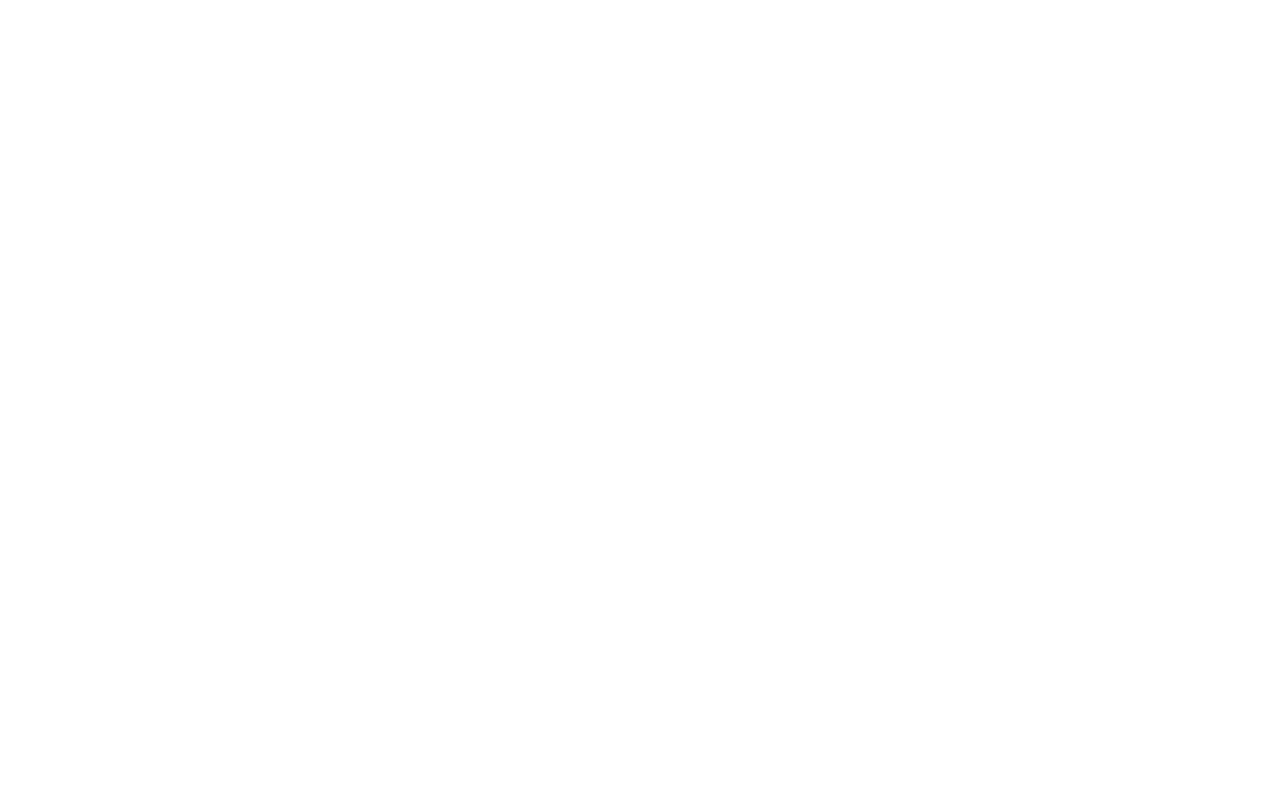
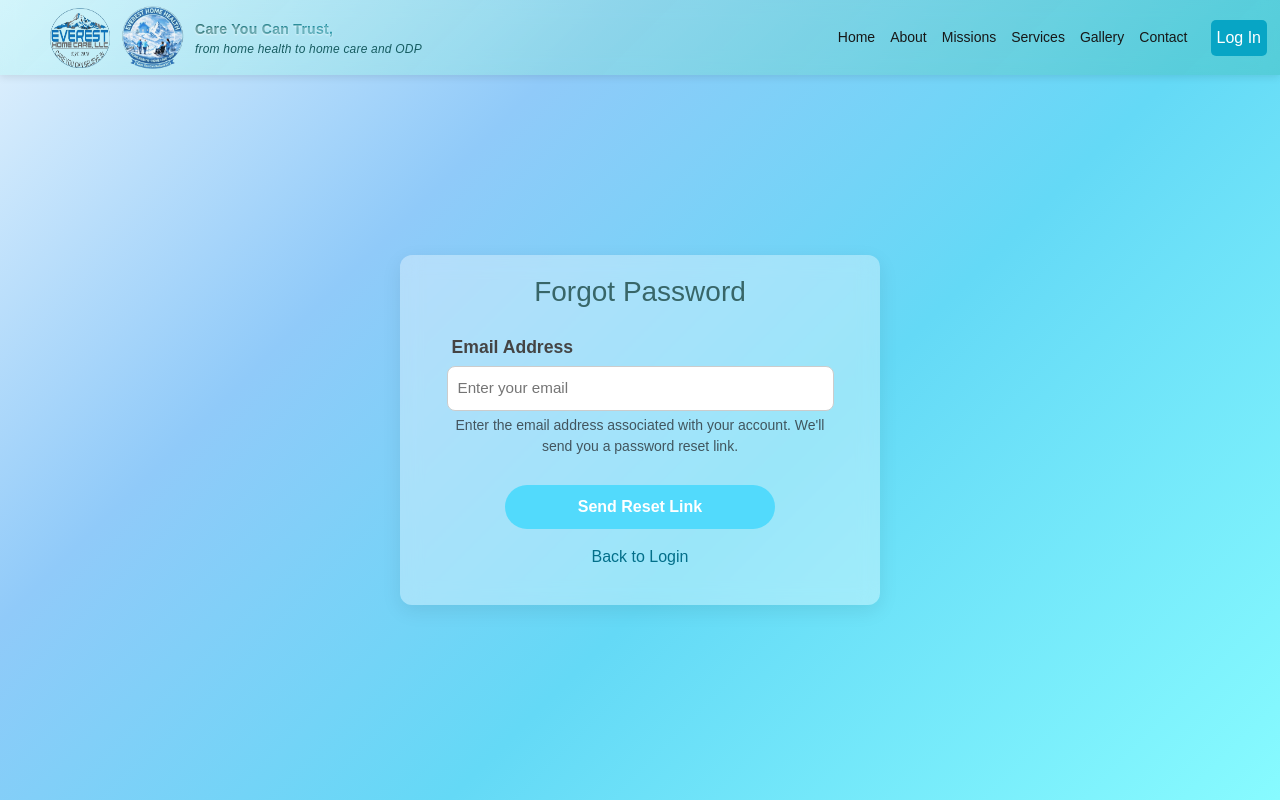
Before and after one commit to Subham0112/Everest-Care, a React (Vite) app: page /forgot-password in a window 1280 px wide. Before the commit this address had no page. Built offline with nearby package versions, Linux system fonts and the light colour scheme; a web font is replaced by a local one.

Commit message:
adding password reset functionality

```diff
--- a/src/App.jsx
+++ b/src/App.jsx
@@ -3,7 +3,8 @@
 import './assets/css/everestcare.css';
 import LoginPage from './components/LoginPage';
 import SignupPage from './components/SignupPage';
-// import ForgetPassword from './components/ForgetPassword';
+import ForgetPassword from './components/ForgetPassword';
+import ResetPassword from './components/ResetPassword';
 // import PreviewForm from "./components/forms/formPreview";
 import Policy from './components/Policy';
 // import Form from "./components/pages/Formpage"
@@ -44,7 +45,8 @@
 
         <Route path="/login" element={<LoginPage handleAlert={handleAlert} />} />
         <Route path="/signup" element={<SignupPage handleAlert={handleAlert} />} />
-        {/* <Route path="/forgot-password" element={<ForgetPassword />} /> */}
+        <Route path="/forgot-password" element={<ForgetPassword handleAlert={handleAlert} />} />
+        <Route path="/reset-password" element={<ResetPassword handleAlert={handleAlert} />} />
 
         {/* This route catches /home and all sub-routes like /home/odp */}
          <Route
--- a/src/components/ForgetPassword.jsx
+++ b/src/components/ForgetPassword.jsx
@@ -1,108 +1,79 @@
-// import React, { useState } from "react";
-// import { Link } from "react-router-dom";
-// import Navbar from "./Navbar";
-// import "./login.css"; // reuse styles
+import React, { useState } from "react";
+import { Link } from "react-router-dom";
+import Navbar from "./Navbar";
+import "./login.css";
 
-// export default function ForgotPassword({ handleAlert }) {
-//   const [email, setEmail] = useState("");
-//   const [newPassword, setNewPassword] = useState("");
-//   const [confirmPassword, setConfirmPassword] = useState("");
-//   const [isLoading, setIsLoading] = useState(false);
+export default function ForgotPassword({ handleAlert }) {
+  const [email, setEmail] = useState("");
+  const [isLoading, setIsLoading] = useState(false);
 
-//   const validatePassword = (password) => {
-//     if (password.length < 8){
-//       return "Password must be at least 8 characters.";
+  const handleSubmit = async (e) => {
+    e.preventDefault();
+    setIsLoading(true);
 
-//     }
-//     return null;
-//   };
+    try {
+      const response = await fetch("https://localhost:44345/api/Auth/forgot-password", {
+        method: "POST",
+        headers: {
+          "Content-Type": "application/json",
+        },
+        body: JSON.stringify({ email }),
+      });
 
-//   const handleSubmit = async (e) => {
-//     e.preventDefault();
+      const data = await response.json();
 
-//     const passwordError = validatePassword(newPassword);
-//     if (passwordError) {
-//       handleAlert(passwordError, "warning");
-//       return;
-//     }
+      if (response.ok) {
+        handleAlert(data.message, "success");
+        setEmail("");
+      } else {
+        handleAlert(data.message || "Failed to send reset link.", "error");
+      }
+    } catch (error) {
+      handleAlert("Network error. Please try again.", "error");
+    } finally {
+      setIsLoading(false);
+    }
+  };
 
-//     if (newPassword !== confirmPassword) {
-//       handleAlert("Passwords do not match.", "warning");
-//       return;
-//     }
+  return (
+    <>
+      <Navbar />
+      <div className="login-container">
+        <div className="login-form">
+          <div className="login-title">
+            <h3>Forgot Password</h3>
+          </div>
 
-//     setIsLoading(true);
+          <form className="login-form-container" onSubmit={handleSubmit}>
+            <div className="login-items">
+              <label>Email Address</label>
+              <input
+                type="email"
+                value={email}
+                onChange={(e) => setEmail(e.target.value)}
+                placeholder="Enter your email"
+                required
+                disabled={isLoading}
+              />
+              <small className="form-text">
+                Enter the email address associated with your account. We'll send you a password reset link.
+              </small>
+            </div>
 
-//     // 🔴 TEMP: no real API call
-//     setTimeout(() => {
-//       handleAlert("Password reset successfully (demo).", "success");
-//       setIsLoading(false);
-//     }, 1000);
-//   };
+            <div className="login-items mt-2">
+              <button className="login-btn" disabled={isLoading}>
+                {isLoading ? "Sending..." : "Send Reset Link"}
+              </button>
+            </div>
+          </form>
 
-//   return (
-//     <>
-//       <Navbar />
-//       <div className="login-container">
-//         <div className="login-form">
-//           <div className="login-title">
-//             <h3>Reset Password</h3>
-//           </div>
-
-//           <form className="login-form-container" onSubmit={handleSubmit}>
-//             <div className="login-items">
-//               <label>Email</label>
-//               <input
-//                 type="email"
-//                 value={email}
-//                 onChange={(e) => setEmail(e.target.value)}
-//                 placeholder="Enter your email"
-//                 required
-//                 disabled={isLoading}
-//               />
-//               <small className="form-text">
-//                 Enter the email whose password you want to reset
-//               </small>
-//             </div>
-
-//             <div className="login-items">
-//               <label>New Password</label>
-//               <input
-//                 type="password"
-//                 value={newPassword}
-//                 onChange={(e) => setNewPassword(e.target.value)}
-//                 placeholder="Enter new password"
-//                 required
-//                 disabled={isLoading}
-//               />
-//             </div>
-
-//             <div className="login-items">
-//               <label>Confirm New Password</label>
-//               <input
-//                 type="password"
-//                 value={confirmPassword}
-//                 onChange={(e) => setConfirmPassword(e.target.value)}
-//                 placeholder="Confirm new password"
-//                 required
-//                 disabled={isLoading}
-//               />
-//             </div>
-
-//             <div className="login-items mt-2">
-//               <button className="login-btn" disabled={isLoading}>
-//                 {isLoading ? "Resetting..." : "Reset Password"}
-//               </button>
-//             </div>
-//           </form>
-
-//           <p className="text-center mt-3">
-//             <Link to="/login" className="login-link">
-//               Back to Login
-//             </Link>
-//           </p>
-//         </div>
-//       </div>
-//     </>
-//   );
-// }
+          <p className="text-center mt-3">
+            <Link to="/login" className="login-link">
+              Back to Login
+            </Link>
+          </p>
+        </div>
+      </div>
+    </>
+  );
+}
--- a/src/components/LoginPage.jsx
+++ b/src/components/LoginPage.jsx
@@ -83,11 +83,11 @@
                   </span>
                 </div>
               </div>
-              {/* <div className="login-items text-end">
+              <div className="login-items text-end">
   <Link to="/forgot-password" className="login-link">
     Forgot password?
   </Link>
-</div> */}
+</div>
               <div className="login-items mt-2">
                 <button className="login-btn" disabled={isLoading}>
                   {isLoading ? (
--- /dev/null
+++ b/src/components/ResetPassword.jsx
@@ -0,0 +1,200 @@
+import React, { useState, useEffect } from "react";
+import { Link, useNavigate, useSearchParams } from "react-router-dom";
+import Navbar from "./Navbar";
+import "./login.css";
+
+export default function ResetPassword({ handleAlert }) {
+  const [searchParams] = useSearchParams();
+  const navigate = useNavigate();
+  const token = searchParams.get("token");
+
+  const [newPassword, setNewPassword] = useState("");
+  const [confirmPassword, setConfirmPassword] = useState("");
+  const [isLoading, setIsLoading] = useState(false);
+  const [isVerifying, setIsVerifying] = useState(true);
+  const [tokenValid, setTokenValid] = useState(false);
+
+  // Verify token on component mount
+  useEffect(() => {
+    verifyToken();
+  }, [token]);
+
+  const verifyToken = async () => {
+    if (!token) {
+      handleAlert("Invalid reset link.", "error");
+      setIsVerifying(false);
+      return;
+    }
+
+    try {
+      const response = await fetch(
+        `https://localhost:44345/api/Auth/verify-reset-token?token=${token}`
+      );
+
+      const data = await response.json();
+
+      if (response.ok) {
+        setTokenValid(true);
+      } else {
+        handleAlert(data.message || "Invalid or expired reset link.", "error");
+        setTokenValid(false);
+      }
+    } catch (error) {
+      handleAlert("Network error. Please try again.", "error");
+      setTokenValid(false);
+    } finally {
+      setIsVerifying(false);
+    }
+  };
+
+  const validatePassword = (password) => {
+    if (password.length < 8) {
+      return "Password must be at least 8 characters.";
+    }
+    return null;
+  };
+
+  const handleSubmit = async (e) => {
+    e.preventDefault();
+
+    const passwordError = validatePassword(newPassword);
+    if (passwordError) {
+      handleAlert(passwordError, "warning");
+      return;
+    }
+
+    if (newPassword !== confirmPassword) {
+      handleAlert("Passwords do not match.", "warning");
+      return;
+    }
+
+    setIsLoading(true);
+
+    try {
+      const response = await fetch("https://localhost:44345/api/Auth/reset-password", {
+        method: "POST",
+        headers: {
+          "Content-Type": "application/json",
+        },
+        body: JSON.stringify({
+          token,
+          newPassword,
+          confirmPassword,
+        }),
+      });
+
+      const data = await response.json();
+
+      if (response.ok) {
+        handleAlert(data.message, "success");
+        setTimeout(() => {
+          navigate("/login");
+        }, 2000);
+      } else {
+        handleAlert(data.message || "Failed to reset password.", "error");
+      }
+    } catch (error) {
+      handleAlert("Network error. Please try again.", "error");
+    } finally {
+      setIsLoading(false);
+    }
+  };
+
+  if (isVerifying) {
+    return (
+      <>
+        <Navbar />
+        <div className="login-container">
+          <div className="login-form">
+            <div className="login-title">
+              <h3>Verifying Reset Link...</h3>
+            </div>
+            <p className="text-center">Please wait while we verify your reset link.</p>
+          </div>
+        </div>
+      </>
+    );
+  }
+
+  if (!tokenValid) {
+    return (
+      <>
+        <Navbar />
+        <div className="login-container">
+          <div className="login-form">
+            <div className="login-title">
+              <h3>Invalid Reset Link</h3>
+            </div>
+            <p className="text-center">
+              This password reset link is invalid or has expired.
+            </p>
+            <p className="text-center mt-3">
+              <Link to="/forgot-password" className="login-link">
+                Request a New Reset Link
+              </Link>
+            </p>
+            <p className="text-center mt-2">
+              <Link to="/login" className="login-link">
+                Back to Login
+              </Link>
+            </p>
+          </div>
+        </div>
+      </>
+    );
+  }
+
+  return (
+    <>
+      <Navbar />
+      <div className="login-container">
+        <div className="login-form">
+          <div className="login-title">
+            <h3>Reset Password</h3>
+          </div>
+
+          <form className="login-form-container" onSubmit={handleSubmit}>
+            <div className="login-items">
+              <label>New Password</label>
+              <input
+                type="password"
+                value={newPassword}
+                onChange={(e) => setNewPassword(e.target.value)}
+                placeholder="Enter new password"
+                required
+                disabled={isLoading}
+              />
+              <small className="form-text">
+                Password must be at least 8 characters long.
+              </small>
+            </div>
+
+            <div className="login-items">
+              <label>Confirm New Password</label>
+              <input
+                type="password"
+                value={confirmPassword}
+                onChange={(e) => setConfirmPassword(e.target.value)}
+                placeholder="Confirm new password"
+                required
+                disabled={isLoading}
+              />
+            </div>
+
+            <div className="login-items mt-2">
+              <button className="login-btn" disabled={isLoading}>
+                {isLoading ? "Resetting..." : "Reset Password"}
+              </button>
+            </div>
+          </form>
+
+          <p className="text-center mt-3">
+            <Link to="/login" className="login-link">
+              Back to Login
+            </Link>
+          </p>
+        </div>
+      </div>
+    </>
+  );
+}
```
